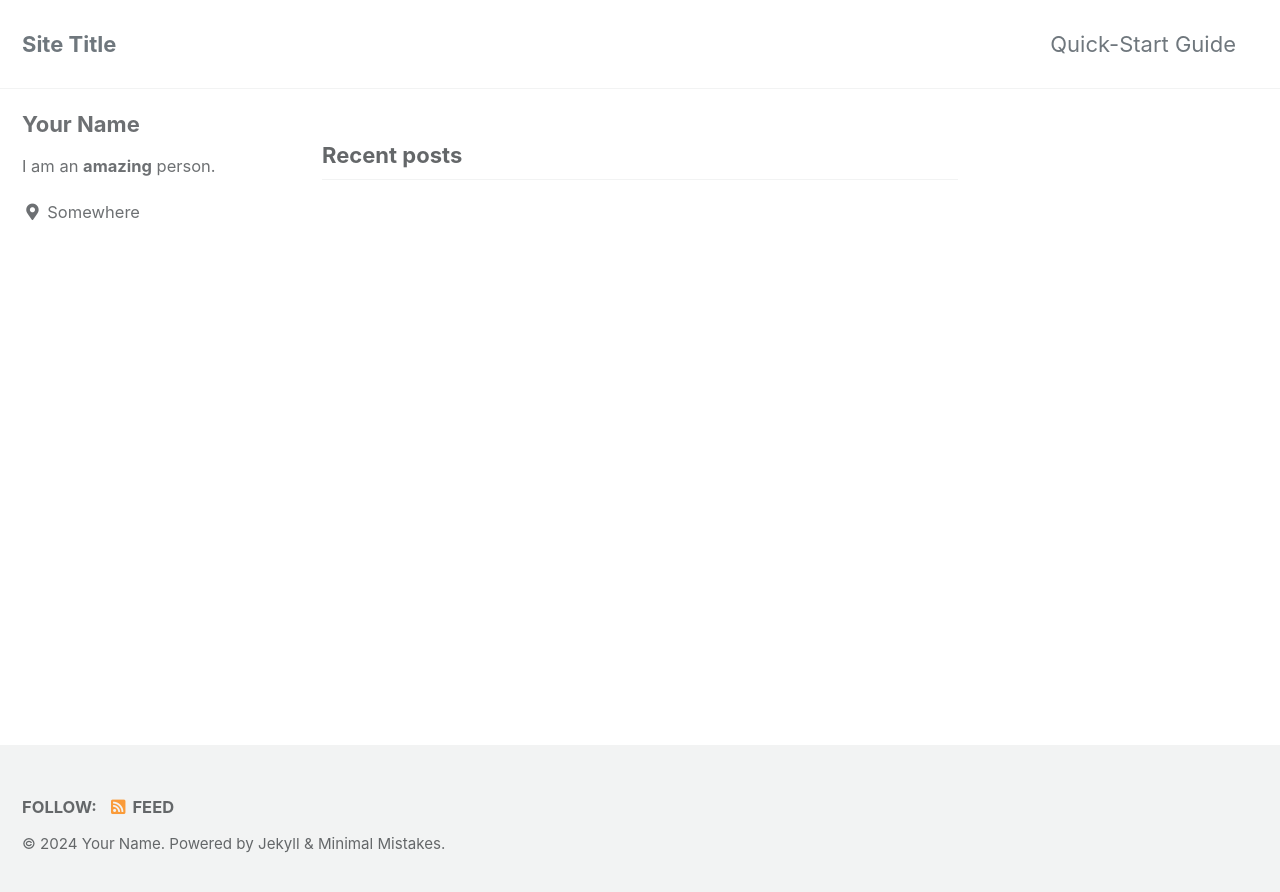
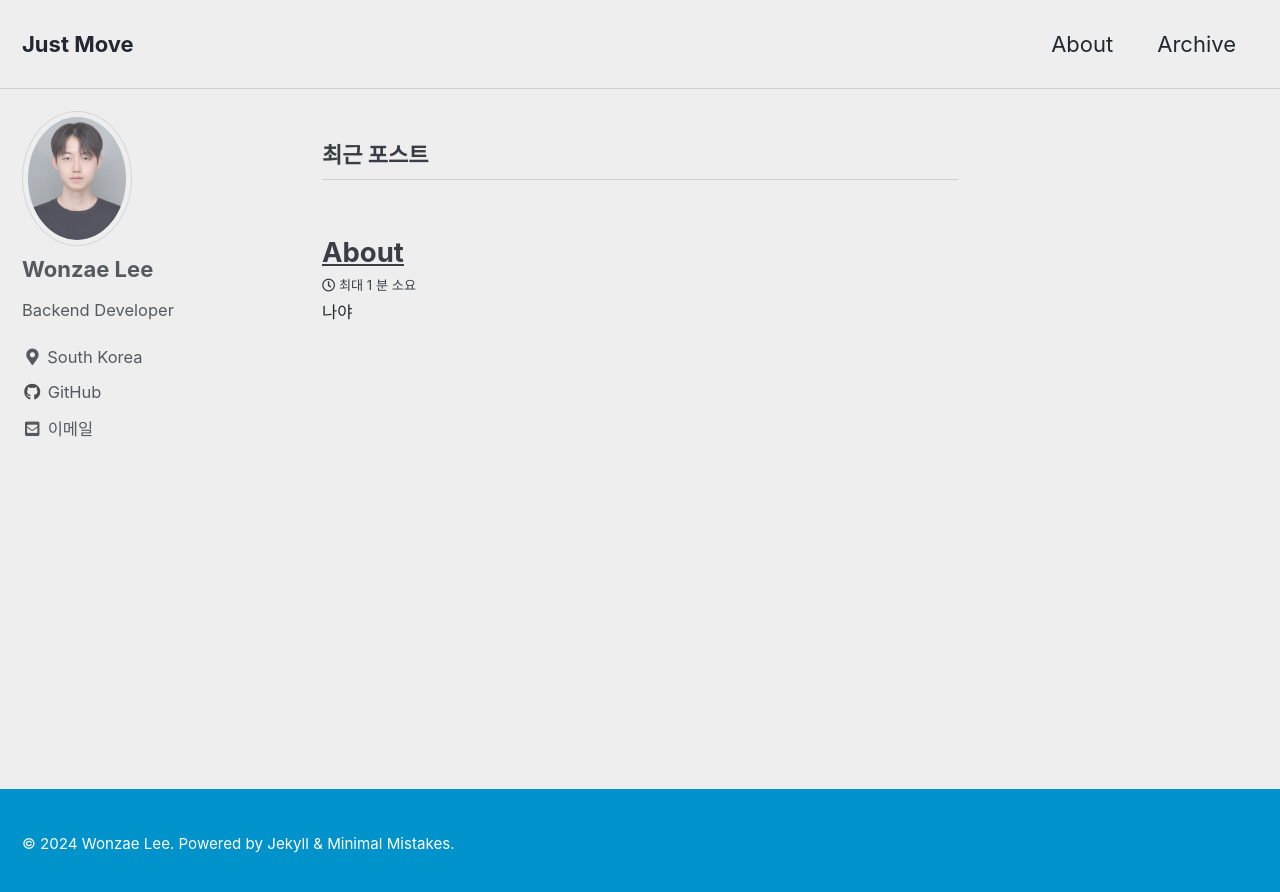
Before and after one commit to one-zeze/one-zeze.github.io, a Jekyll site: the page built from index.html, in a window 1280 px wide. Shown: the top 892 px of the page. Built offline with Jekyll 4.4.1, drawn with Linux system fonts in a browser that asks for light colours; cached includes are drawn as plain includes; the list of posts is cut into pages by our own code.

```diff
--- a/_config.yml
+++ b/_config.yml
@@ -10,155 +10,159 @@
 # Review documentation to determine if you should use `theme` or `remote_theme`
 # https://mmistakes.github.io/minimal-mistakes/docs/quick-start-guide/#installing-the-theme
 
-# theme                  : "minimal-mistakes-jekyll"
+theme: 'minimal-mistakes-jekyll'
 # remote_theme           : "mmistakes/minimal-mistakes"
-minimal_mistakes_skin    : "default" # "air", "aqua", "contrast", "dark", "dirt", "neon", "mint", "plum", "sunrise"
+minimal_mistakes_skin: 'air' # "air", "aqua", "contrast", "dark", "dirt", "neon", "mint", "plum", "sunrise"
 
 # Site Settings
-locale                   : "en-US"
-title                    : "Site Title"
-title_separator          : "-"
-subtitle                 : # site tagline that appears below site title in masthead
-name                     : "Your Name"
-description              : "An amazing website."
-url                      : # the base hostname & protocol for your site e.g. "https://mmistakes.github.io"
-baseurl                  : # the subpath of your site, e.g. "/blog"
-repository               : # GitHub username/repo-name e.g. "mmistakes/minimal-mistakes"
-teaser                   : # path of fallback teaser image, e.g. "/assets/images/500x300.png"
-logo                     : # path of logo image to display in the masthead, e.g. "/assets/images/88x88.png"
-masthead_title           : # overrides the website title displayed in the masthead, use " " for no title
+locale: 'ko-KR'
+title: 'Just Move'
+title_separator: '-'
+subtitle: # 'Developer'
+name: 'Wonzae Lee'
+description: 'An amazing website.'
+url: 'https://one-zeze.github.io'
+baseurl: # '/'
+repository: 'one-zeze/one-zeze.github.io.git'
+teaser: # path of fallback teaser image, e.g. "/assets/images/500x300.png"
+logo: # '/assets/img/img1.jpg'
+masthead_title: # overrides the website title displayed in the masthead, use " " for no title
+
 # breadcrumbs            : false # true, false (default)
-words_per_minute         : 200
+words_per_minute: 200
 comments:
-  provider               : # false (default), "disqus", "discourse", "facebook", "staticman", "staticman_v2", "utterances", "giscus", "custom"
+  provider: # false (default), "disqus", "discourse", "facebook", "staticman", "staticman_v2", "utterances", "giscus", "custom"
   disqus:
-    shortname            : # https://help.disqus.com/customer/portal/articles/466208-what-s-a-shortname-
+    shortname: # https://help.disqus.com/customer/portal/articles/466208-what-s-a-shortname-
   discourse:
-    server               : # https://meta.discourse.org/t/embedding-discourse-comments-via-javascript/31963 , e.g.: meta.discourse.org
+    server: # https://meta.discourse.org/t/embedding-discourse-comments-via-javascript/31963 , e.g.: meta.discourse.org
   facebook:
     # https://developers.facebook.com/docs/plugins/comments
-    appid                :
-    num_posts            : # 5 (default)
-    colorscheme          : # "light" (default), "dark"
+    appid:
+    num_posts: # 5 (default)
+    colorscheme: # "light" (default), "dark"
   utterances:
-    theme                : # "github-light" (default), "github-dark"
-    issue_term           : # "pathname" (default)
+    theme: # "github-light" (default), "github-dark"
+    issue_term: # "pathname" (default)
   giscus:
-    repo_id              : # Shown during giscus setup at https://giscus.app
-    category_name        : # Full text name of the category
-    category_id          : # Shown during giscus setup at https://giscus.app
-    discussion_term      : # "pathname" (default), "url", "title", "og:title"
-    reactions_enabled    : # '1' for enabled (default), '0' for disabled
-    theme                : # "light" (default), "dark", "dark_dimmed", "transparent_dark", "preferred_color_scheme"
+    repo_id: # Shown during giscus setup at https://giscus.app
+    category_name: # Full text name of the category
+    category_id: # Shown during giscus setup at https://giscus.app
+    discussion_term: # "pathname" (default), "url", "title", "og:title"
+    reactions_enabled: # '1' for enabled (default), '0' for disabled
+    theme: # "light" (default), "dark", "dark_dimmed", "transparent_dark", "preferred_color_scheme"
   staticman:
-    branch               : # "master"
-    endpoint             : # "https://{your Staticman v3 API}/v3/entry/github/"
+    branch: # "master"
+    endpoint: # "https://{your Staticman v3 API}/v3/entry/github/"
 reCaptcha:
-  siteKey                :
-  secret                 :
+  siteKey:
+  secret:
 atom_feed:
-  path                   : # blank (default) uses feed.xml
-  hide                   : # true, false (default)
-search                   : # true, false (default)
-search_full_content      : # true, false (default)
-search_provider          : # lunr (default), algolia, google
+  path: # blank (default) uses feed.xml
+  hide: # true, false (default)
+search: # true, false (default)
+search_full_content: # true, false (default)
+search_provider: # lunr (default), algolia, google
 lunr:
-  search_within_pages    : # true, false (default)
+  search_within_pages: # true, false (default)
 algolia:
-  application_id         : # YOUR_APPLICATION_ID
-  index_name             : # YOUR_INDEX_NAME
-  search_only_api_key    : # YOUR_SEARCH_ONLY_API_KEY
-  powered_by             : # true (default), false
+  application_id: # YOUR_APPLICATION_ID
+  index_name: # YOUR_INDEX_NAME
+  search_only_api_key: # YOUR_SEARCH_ONLY_API_KEY
+  powered_by: # true (default), false
 google:
-  search_engine_id       : # YOUR_SEARCH_ENGINE_ID
-  instant_search         : # false (default), true
+  search_engine_id: # YOUR_SEARCH_ENGINE_ID
+  instant_search: # false (default), true
+
 # SEO Related
-google_site_verification :
-bing_site_verification   :
-naver_site_verification  :
-yandex_site_verification :
-baidu_site_verification  :
+google_site_verification:
+bing_site_verification:
+naver_site_verification:
+yandex_site_verification:
+baidu_site_verification:
 
 # Social Sharing
 twitter:
-  username               :
+  username:
 facebook:
-  username               :
-  app_id                 :
-  publisher              :
-og_image                 : # Open Graph/Twitter default site image
+  username:
+  app_id:
+  publisher:
+og_image: # Open Graph/Twitter default site image
+
 # For specifying social profiles
 # - https://developers.google.com/structured-data/customize/social-profiles
 social:
-  type                   : # Person or Organization (defaults to Person)
-  name                   : # If the user or organization name differs from the site's name
+  type: # Person or Organization (defaults to Person)
+  name: # If the user or organization name differs from the site's name
   links: # An array of links to social media profiles
 
 # Analytics
 analytics:
-  provider               : false # false (default), "google", "google-universal", "google-gtag", "custom"
+  provider: false # false (default), "google", "google-universal", "google-gtag", "custom"
   google:
-    tracking_id          :
-    anonymize_ip         : # true, false (default)
-
+    tracking_id:
+    anonymize_ip: # true, false (default)
 
 # Site Author
 author:
-  name             : "Your Name"
-  avatar           : # path of avatar image, e.g. "/assets/images/bio-photo.jpg"
-  bio              : "I am an **amazing** person."
-  location         : "Somewhere"
-  email            :
+  name: 'Wonzae Lee'
+  avatar: '/assets/img/img1.jpg'
+  bio: 'Backend Developer'
+  location: 'South Korea'
+  email: 'tales0708@gmail.com'
   links:
-    - label: "Email"
-      icon: "fas fa-fw fa-envelope-square"
+    - label: 'Email'
+      icon: 'fas fa-fw fa-envelope-square'
       # url: "mailto:your.name@email.com"
-    - label: "Website"
-      icon: "fas fa-fw fa-link"
+
+    - label: 'GitHub'
+      icon: 'fab fa-fw fa-github'
+      url: 'https://github.com/one-zeze'
+
+    - label: 'Website'
+      icon: 'fas fa-fw fa-link'
       # url: "https://your-website.com"
-    - label: "Twitter"
-      icon: "fab fa-fw fa-twitter-square"
+    - label: 'Twitter'
+      icon: 'fab fa-fw fa-twitter-square'
       # url: "https://twitter.com/"
-    - label: "Facebook"
-      icon: "fab fa-fw fa-facebook-square"
+    - label: 'Facebook'
+      icon: 'fab fa-fw fa-facebook-square'
       # url: "https://facebook.com/"
-    - label: "GitHub"
-      icon: "fab fa-fw fa-github"
-      # url: "https://github.com/"
-    - label: "Instagram"
-      icon: "fab fa-fw fa-instagram"
+
+    - label: 'Instagram'
+      icon: 'fab fa-fw fa-instagram'
       # url: "https://instagram.com/"
 
 # Site Footer
 footer:
   links:
-    - label: "Twitter"
-      icon: "fab fa-fw fa-twitter-square"
+    - label: 'Twitter'
+      icon: 'fab fa-fw fa-twitter-square'
       # url:
-    - label: "Facebook"
-      icon: "fab fa-fw fa-facebook-square"
+    - label: 'Facebook'
+      icon: 'fab fa-fw fa-facebook-square'
       # url:
-    - label: "GitHub"
-      icon: "fab fa-fw fa-github"
+    - label: 'GitHub'
+      icon: 'fab fa-fw fa-github'
       # url:
-    - label: "GitLab"
-      icon: "fab fa-fw fa-gitlab"
+    - label: 'GitLab'
+      icon: 'fab fa-fw fa-gitlab'
       # url:
-    - label: "Bitbucket"
-      icon: "fab fa-fw fa-bitbucket"
+    - label: 'Bitbucket'
+      icon: 'fab fa-fw fa-bitbucket'
       # url:
-    - label: "Instagram"
-      icon: "fab fa-fw fa-instagram"
+    - label: 'Instagram'
+      icon: 'fab fa-fw fa-instagram'
       # url:
-
 
 # Reading Files
 include:
   - .htaccess
   - _pages
 exclude:
-  - "*.sublime-project"
-  - "*.sublime-workspace"
+  - '*.sublime-project'
+  - '*.sublime-workspace'
   - vendor
   - .asset-cache
   - .bundle
@@ -186,9 +190,8 @@ exclude:
 keep_files:
   - .git
   - .svn
-encoding: "utf-8"
-markdown_ext: "markdown,mkdown,mkdn,mkd,md"
-
+encoding: 'utf-8'
+markdown_ext: 'markdown,mkdown,mkdn,mkd,md'
 
 # Conversion
 markdown: kramdown
@@ -196,7 +199,6 @@ highlighter: rouge
 lsi: false
 excerpt_separator: "\n\n"
 incremental: false
-
 
 # Markdown Processing
 kramdown:
@@ -209,19 +211,16 @@ kramdown:
   smart_quotes: lsquo,rsquo,ldquo,rdquo
   enable_coderay: false
 
-
 # Sass/SCSS
 sass:
   sass_dir: _sass
   style: compressed # https://sass-lang.com/documentation/file.SASS_REFERENCE.html#output_style
-
 
 # Outputting
 permalink: /:categories/:title/
 paginate: 5 # amount of posts to show
 paginate_path: /page:num/
 timezone: # https://en.wikipedia.org/wiki/List_of_tz_database_time_zones
-
 
 # Plugins (previously gems:)
 plugins:
@@ -238,7 +237,6 @@ whitelist:
   - jekyll-gist
   - jekyll-feed
   - jekyll-include-cache
-
 
 # Archives
 #  Type
@@ -268,7 +266,6 @@ tag_archive:
 #     category: /categories/:name/
 #     tag: /tags/:name/
 
-
 # HTML Compression
 # - https://jch.penibelst.de/
 compress_html:
@@ -276,12 +273,11 @@ compress_html:
   ignore:
     envs: development
 
-
 # Defaults
 defaults:
   # _posts
   - scope:
-      path: ""
+      path: ''
       type: posts
     values:
       layout: single
--- a/_data/navigation.yml
+++ b/_data/navigation.yml
@@ -1,7 +1,13 @@
 # main links
 main:
-  - title: "Quick-Start Guide"
-    url: https://mmistakes.github.io/minimal-mistakes/docs/quick-start-guide/
+  - title: 'About'
+    url: /about/
+  - title: 'Archive'
+    url: /archive/
+  # - title: 'GitHub'
+  #  url: https://github.com/one-zeze
+  # - title: "Quick-Start Guide"
+  #  url: https://mmistakes.github.io/minimal-mistakes/docs/quick-start-guide/
   # - title: "About"
   #   url: https://mmistakes.github.io/minimal-mistakes/about/
   # - title: "Sample Posts"
--- a/_includes/footer.html
+++ b/_includes/footer.html
@@ -1,4 +1,4 @@
-<div class="page__footer-follow">
+<!-- <div class="page__footer-follow">
   <ul class="social-icons">
     {% if site.data.ui-text[site.locale].follow_label %}
       <li><strong>{{ site.data.ui-text[site.locale].follow_label }}</strong></li>
@@ -16,6 +16,15 @@
       <li><a href="{% if site.atom_feed.path %}{{ site.atom_feed.path }}{% else %}{{ '/feed.xml' | relative_url }}{% endif %}"><i class="fas fa-fw fa-rss-square" aria-hidden="true"></i> {{ site.data.ui-text[site.locale].feed_label | default: "Feed" }}</a></li>
     {% endunless %}
   </ul>
+</div> -->
+
+<div class="page__footer-copyright">
+  &copy; {{ site.time | date: '%Y' }} {{ site.name | default: site.title }}. {{
+  site.data.ui-text[site.locale].powered_by | default: "Powered by" }}
+  <a href="https://jekyllrb.com" rel="nofollow">Jekyll</a> &amp;
+  <a
+    href="https://mademistakes.com/work/minimal-mistakes-jekyll-theme/"
+    rel="nofollow"
+    >Minimal Mistakes</a
+  >.
 </div>
-
-<div class="page__footer-copyright">&copy; {{ site.time | date: '%Y' }} {{ site.name | default: site.title }}. {{ site.data.ui-text[site.locale].powered_by | default: "Powered by" }} <a href="https://jekyllrb.com" rel="nofollow">Jekyll</a> &amp; <a href="https://mademistakes.com/work/minimal-mistakes-jekyll-theme/" rel="nofollow">Minimal Mistakes</a>.</div>
```
Also changed, not shown: _includes/social-share.html (+27 -4 lines), _posts/2024-03-29-about.md (added, +19 -0 lines), assets/img/img1.jpg (added).
